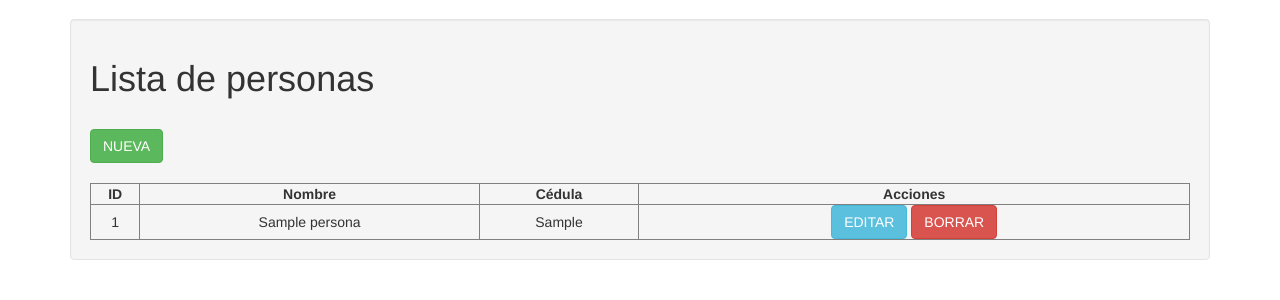
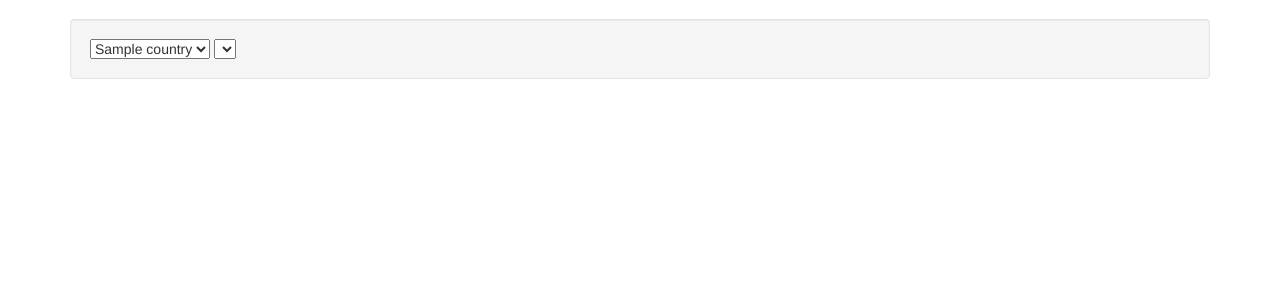
Before and after one commit to argenisosorio/registro_vistas_clases, a Django app: page / in a window 1280 px wide. Shown: the part 51-351 px from the top of the page. Run offline with Django 3.2, Linux system fonts and the light colour scheme; tables that the repository leaves empty hold one stand-in row (values such as "Sample post"); lists and menus that the app fills with data are empty; some libraries are stand-ins or nearby versions.

Commit message:
Agregado ejemplo de select depend con Países y Ciudades

```diff
--- a/registro/admin.py
+++ b/registro/admin.py
@@ -1,5 +1,7 @@
 # -*- coding: utf-8 -*-
 from django.contrib import admin
-from registro.models import Persona
+from registro.models import Country, City
 
-admin.site.register(Persona)
+
+admin.site.register(Country)
+admin.site.register(City)
--- a/registro/models.py
+++ b/registro/models.py
@@ -3,12 +3,16 @@ from django.db import models
 from django.core.urlresolvers import reverse
 
 
-class Persona(models.Model):
-    nombre = models.CharField(max_length=200)
-    cedula = models.CharField(max_length=8)
+class Country(models.Model):
+    name = models.CharField(max_length=50)
 
     def __unicode__(self):
-        return self.nombre
+        return self.name
 
-    def get_absolute_url(self):
-        return reverse('registro:editar', kwargs={'pk': self.pk})
+
+class City(models.Model):
+    name = models.CharField(max_length=50)
+    country = models.ForeignKey(Country)
+
+    def __unicode__(self):
+        return self.name
--- a/registro/templates/registro/base.html
+++ b/registro/templates/registro/base.html
@@ -25,6 +25,8 @@
     <!-- Jquery - js
     ================================================== -->
     <script src="{% static 'js/jquery-1.12.4.min.js' %}"></script>
+    <!-- Script que recupera las cookies -->
+    <script src="{% static 'js/script.js' %}"></script>
     <!-- Bootstrap - js
     ================================================== -->
     <script src="{% static 'bootstrap/js/bootstrap.min.js' %}"></script>
--- a/registro/templates/registro/persona_list.html
+++ b/registro/templates/registro/persona_list.html
@@ -1,38 +1,28 @@
 {% extends "registro/base.html" %}
 {% block titulo %}Lista{% endblock %}
 {% block cuerpo %}
-<h1>Lista de personas</h1>
-<br />
-<a href="{% url 'registro:registrar' %}">
-  <button class="btn btn-success">NUEVA</button>
-</a>
-<br />
-<br />
-<table border="1px" id="example" class="display" cellspacing="0px" style="width:100%;">
-  <thead>
-    <tr>
-      <th class="text-center">ID</th>
-      <th class="text-center">Nombre</th>
-      <th class="text-center">Cédula</th>
-      <th class="text-center">Acciones</th>
-    </tr>
-  </thead>
-  <tbody>
-  {% for persona in object_list %}
-  <tr>
-    <td class="text-center">{{ persona.id }}</td>
-    <td class="text-center">{{ persona.nombre }}</td>
-    <td class="text-center">{{ persona.cedula }}</td>
-    <td class="text-center">
-      <a href="{% url 'registro:editar' persona.id %}">
-        <button class="btn btn-info">EDITAR</button>
-      </a>
-      <a href="{% url 'registro:borrar' persona.id %}">
-        <button class="btn btn-danger">BORRAR</button>
-      </a>
-    </td>
-  </tr>
-  {% endfor %}
-  </tbody>
-</table>
+<script>
+$(document).ready(function(){
+  $('select#selectcountries').change(function () {
+    var optionSelected = $(this).find("option:selected");
+    var valueSelected  = optionSelected.val();
+    var country_name   = optionSelected.text();
+    data = {'cnt' : country_name };
+    ajax('/getdetails',data,function(result){
+      console.log(result);
+      $("#selectcities option").remove();
+      for (var i = result.length - 1; i >= 0; i--) {
+        $("#selectcities").append('<option>'+ result[i].name +'</option>');
+      };
+    });
+  });
+});
+</script>
+<select name="selectcountries" id="selectcountries">
+{% for item in object_list %}
+  <option val="{{ item.name }}"> {{ item.name }} </option>
+{% endfor %}
+</select>
+
+<select name ="selectcities" id="selectcities"></select>
 {% endblock %}
--- a/registro/urls.py
+++ b/registro/urls.py
@@ -5,7 +5,5 @@ from registro import views
 
 urlpatterns = patterns('',
     url(r'^$', views.Consultar.as_view(), name='consultar'),
-    url(r'^registrar$', views.Registrar.as_view(), name='registrar'),
-    url(r'^editar/(?P<pk>\d+)$', views.Editar.as_view(), name='editar'),
-    url(r'^borrar/(?P<pk>\d+)$', views.Borrar.as_view(), name='borrar'),
+    url(r'^getdetails/', views.getdetails),
 )
--- a/registro/views.py
+++ b/registro/views.py
@@ -3,28 +3,34 @@ from django.http import HttpResponse
 from django.views.generic import TemplateView,ListView
 from django.views.generic.edit import CreateView, UpdateView, DeleteView
 from django.core.urlresolvers import reverse_lazy
-from registro.models import Persona
+from registro.models import City, Country
 from django.shortcuts import render
 from django.conf import settings
 from django.core.files.storage import FileSystemStorage
+import json as simplejson
 
 
 class Consultar(ListView):
-    model = Persona
+    model = Country
+    template_name = "registro/persona_list.html"
 
 
-class Registrar(CreateView):
-    model = Persona
-    fields = ['nombre', 'cedula']
-    success_url = reverse_lazy('registro:consultar')
+def getdetails(request):
 
+    #country_name = request.POST['country_name']
+    country_name = request.GET['cnt']
+    #print("ajax " + str(country_name))
 
-class Editar(UpdateView):
-    model = Persona
-    fields = ['nombre', 'cedula']
-    success_url = reverse_lazy('registro:consultar')
+    result_set = []
+    all_cities = []
 
+    answer = str(country_name[1:-1])
+    selected_country = Country.objects.get(name=answer)
+    #print("selected country name " + str(selected_country))
 
-class Borrar(DeleteView):
-    model = Persona
-    success_url = reverse_lazy('registro:consultar')
+    all_cities = selected_country.city_set.all()
+    for city in all_cities:
+        #print("city name " + str(city.name))
+        result_set.append({'name': city.name})
+
+    return HttpResponse(simplejson.dumps(result_set), content_type='application/json')
```
Also changed, not shown: static/js/script.js (added, +37 -0 lines).
